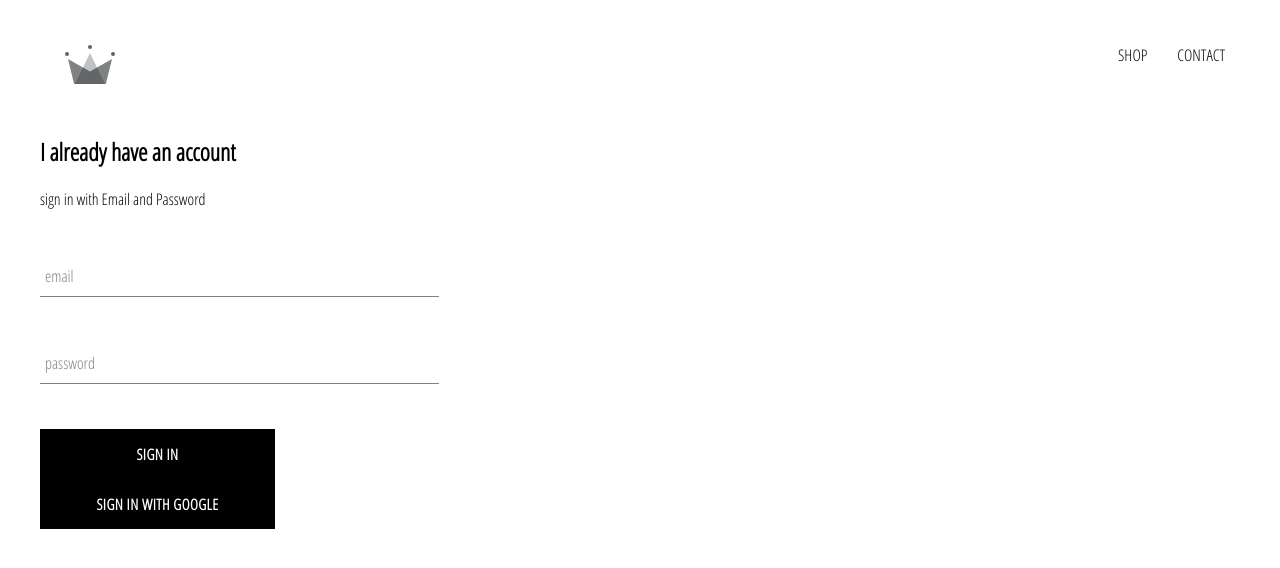
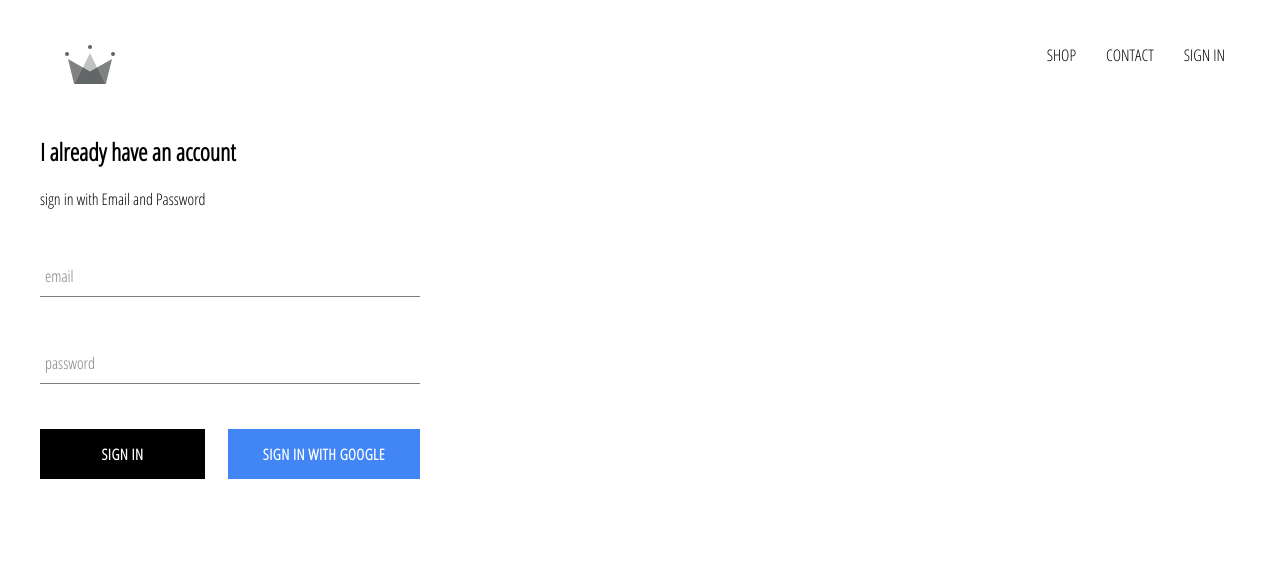
Before and after one commit to sevankeshish/Shop, a React (Create React App) app: page /signin in a window 1280 px wide. Shown: the top 568 px of the page. Built offline with nearby package versions, Linux system fonts and the light colour scheme; no server answers; a web font is replaced by a local one.

Commit message:
google sign in button and styles

```diff
--- a/package.json
+++ b/package.json
@@ -10,6 +10,7 @@
     "node-sass": "^7.0.1",
     "react": "^17.0.2",
     "react-dom": "^17.0.2",
+    "react-google-login": "^5.2.2",
     "react-router": "^6.2.1",
     "react-router-dom": "^5.3.0",
     "react-scripts": "5.0.0",
--- a/src/App.css
+++ b/src/App.css
@@ -7,3 +7,7 @@ a{
     text-decoration: none;
     color:rgb(0, 0, 0)
 }
+
+* {
+    box-sizing: border-box;
+  }
--- a/src/App.js
+++ b/src/App.js
@@ -5,6 +5,8 @@ import ShopPage from "./Components/Pages/Shop/shop-component";
 import { Header } from "./Components/header/header-component";
 import { signInAndSignUpPage } from "./Components/Pages/sign-in-and-sign-up/sign-in-and-sign-up-component";
 import { Route, Switch, Link } from "react-router-dom";
+import { authenticatioin } from "./firebase/firebase-config";
+import { onAuthStateChanged } from "firebase/auth";
 
 //////////for testing
 // const HatsPage = () => (
@@ -13,10 +15,31 @@ import { Route, Switch, Link } from "react-router-dom";
 //   </div>
 // );
 
-function App() {
+class App extends React.Component {
+  constructor() {
+    super();
+    this.state = {
+      currentUser: null,
+    };
+  }
+
+  unsubscribeFromAuth = null;
+
+  componentDidMount() {
+    this.unsubscribeFromAuth = authenticatioin.onAuthStateChanged((user) => {
+      this.setState({ currentUser: user });
+      console.log(user);
+    });
+  }
+
+  componentWillUnmount() {
+    this.unsubscribeFromAuth()
+  }
+
+  render() {
     return (
       <div className="App">
-      <Header></Header>
+        <Header currentUser={this.state.currentUser}></Header>
         <Switch>
           <Route exact path="/" component={HomePage}></Route>
           {/* <Route path="/shop/hats" component={HatsPage}></Route> */}
@@ -26,5 +49,6 @@ function App() {
       </div>
     );
   }
+}
 
 export default App;
--- a/src/Components/Pages/sign-in-and-sign-up/sign-in-and-sign-up-styles.scss
+++ b/src/Components/Pages/sign-in-and-sign-up/sign-in-and-sign-up-styles.scss
@@ -0,0 +1,6 @@
+// .sign-in-and-sign-up {
+//     width: 850px;
+//     display: flex;
+//     justify-content: space-between;
+//     margin: 30px auto;
+//   }
--- a/src/Components/collection-item/collection-item-styles.scss
+++ b/src/Components/collection-item/collection-item-styles.scss
@@ -14,23 +14,23 @@
       margin-bottom: 5px;
     }
 
-    // .custom-button {
-    //   width: 80%;
-    //   opacity: 0.7;
-    //   position: absolute;
-    //   top: 255px;
-    //   display: none;
-    // }
+    .custom-button {
+      width: 80%;
+      opacity: 0.7;
+      position: absolute;
+      top: 255px;
+      display: none;
+    }
 
     &:hover {
       .image {
         opacity: 0.8;
       }
 
-      // .custom-button {
-      //   opacity: 0.85;
-      //   display: flex;
-      // }
+      .custom-button {
+        opacity: 0.85;
+        display: flex;
+      }
     }
 
     .collection-footer {
--- a/src/Components/custom-button/custom-button-component.jsx
+++ b/src/Components/custom-button/custom-button-component.jsx
@@ -1,10 +1,13 @@
 import React from "react";
 import "./custom-button-styles.scss";
 
-export const CustomButton = ({ children, ...otherprops }) => {
+export const CustomButton = ({ children, isGoogleSignIn, ...otherprops }) => {
   return (
-    <div className="custom-button" {...otherprops}>
+    <button
+      className={`${isGoogleSignIn ? "google-sign-in" : ""} custom-button`}
+      {...otherprops}
+    >
       {children}
-    </div>
+    </button>
   );
 };
--- a/src/Components/custom-button/custom-button-styles.scss
+++ b/src/Components/custom-button/custom-button-styles.scss
@@ -1,6 +1,6 @@
 .custom-button {
     min-width: 165px;
-    width: 50px;
+    width: auto;
     height: 50px;
     letter-spacing: 0.5px;
     line-height: 50px;
@@ -22,4 +22,14 @@
       border: 1px solid black;
     }
 
+    &.google-sign-in {
+      background-color: #4285f4;
+      color: white;
+
+      &:hover {
+        background-color: #357ae8;
+        border: none;
+      }
+    }
+
   }
--- a/src/Components/header/header-component.jsx
+++ b/src/Components/header/header-component.jsx
@@ -2,8 +2,9 @@ import React from "react";
 import "./header-styles.scss";
 import { Link } from "react-router-dom";
 import { ReactComponent as Logo } from "../../Assets/crown.svg";
+import { authenticatioin } from "../../firebase/firebase-config";
 
-export const Header = () => (
+export const Header = ({currentUser}) => (
   <div className="header">
     <Link to="/" className="logo-container">
       <Logo className="logo"></Logo>
@@ -15,6 +16,13 @@ export const Header = () => (
       <Link className="option" to="/shop">
         CONTACT
       </Link>
+      {
+        currentUser ?
+        <div className="option" onClick={() => authenticatioin.signOut()}>
+          SIGN OUT </div>
+          :
+          <Link className="option" to="/signin">SIGN IN</Link>
+      }
     </div>
   </div>
 );
--- a/src/Components/sign-in/sign-in-component.jsx
+++ b/src/Components/sign-in/sign-in-component.jsx
@@ -2,7 +2,7 @@ import React from "react";
 import "./sign-in-styles.scss";
 import { FormInput } from "../form-input/form-input-component";
 import { CustomButton } from "../custom-button/custom-button-component";
-import { signInWithGoogle } from "../firebase/firebase-config";
+import { signInWithGoogle } from "../../firebase/firebase-config";
 
 export default class SignIn extends React.Component {
   constructor(props) {
@@ -45,13 +45,15 @@ export default class SignIn extends React.Component {
           ></FormInput>
           {/* <label>Password</label> */}
 
-          <CustomButton type="submit" value="Submit-form">
-            SIGN IN
-          </CustomButton>
+          <div className="buttons">
+            <CustomButton type="submit" value="Submit-form">
+              SIGN IN
+            </CustomButton>
 
-          <CustomButton onClick={signInWithGoogle}>
-            SIGN IN WITH GOOGLE
-          </CustomButton>
+            <CustomButton isGoogleSignIn onClick={signInWithGoogle}>
+              SIGN IN WITH GOOGLE
+            </CustomButton>
+          </div>
 
           {/* <CustomButton type="submit" value="Submit-form" children={'romel'}/> */}
         </form>
--- a/src/Components/sign-in/sign-in-styles.scss
+++ b/src/Components/sign-in/sign-in-styles.scss
@@ -1,9 +1,14 @@
 .sign-in {
-  width: 30vw;
+  width: 380px;
   display: flex;
   flex-direction: column;
 
   .title {
     margin: 10px o;
   }
+
+  .buttons {
+    display: flex;
+    justify-content: space-between;
+  }
 }
--- a/src/Components/firebase/firebase-config.js
+++ b/src/firebase/firebase-config.js
@@ -3,6 +3,7 @@ import { getAuth } from "firebase/auth";
 import { getFirestore } from "firebase/firestore/lite";
 // import { authenticatioin } from "./config";
 import { signInWithPopup, GoogleAuthProvider } from "firebase/auth";
+
 const firebaseConfig = {
   apiKey: "AIzaSyCvcYc6q7TlFeUgIHkHhCod-qnr_3kfp54",
   authDomain: "fristproject-shop.firebaseapp.com",
@@ -13,7 +14,7 @@ const firebaseConfig = {
   measurementId: "G-8XH8WXK88D",
 };
 
-//   export default firebaseConfig;
+  // export default firebaseConfig;
 
 const app = initializeApp(firebaseConfig);
 export const authenticatioin = getAuth(app);
```
Also changed, not shown: src/Components/header/header-styles.scss (line endings or trailing spaces), 1 other file (tests, documents, lock files or other folders). Lines whose indentation alone changed are shown as unchanged.
